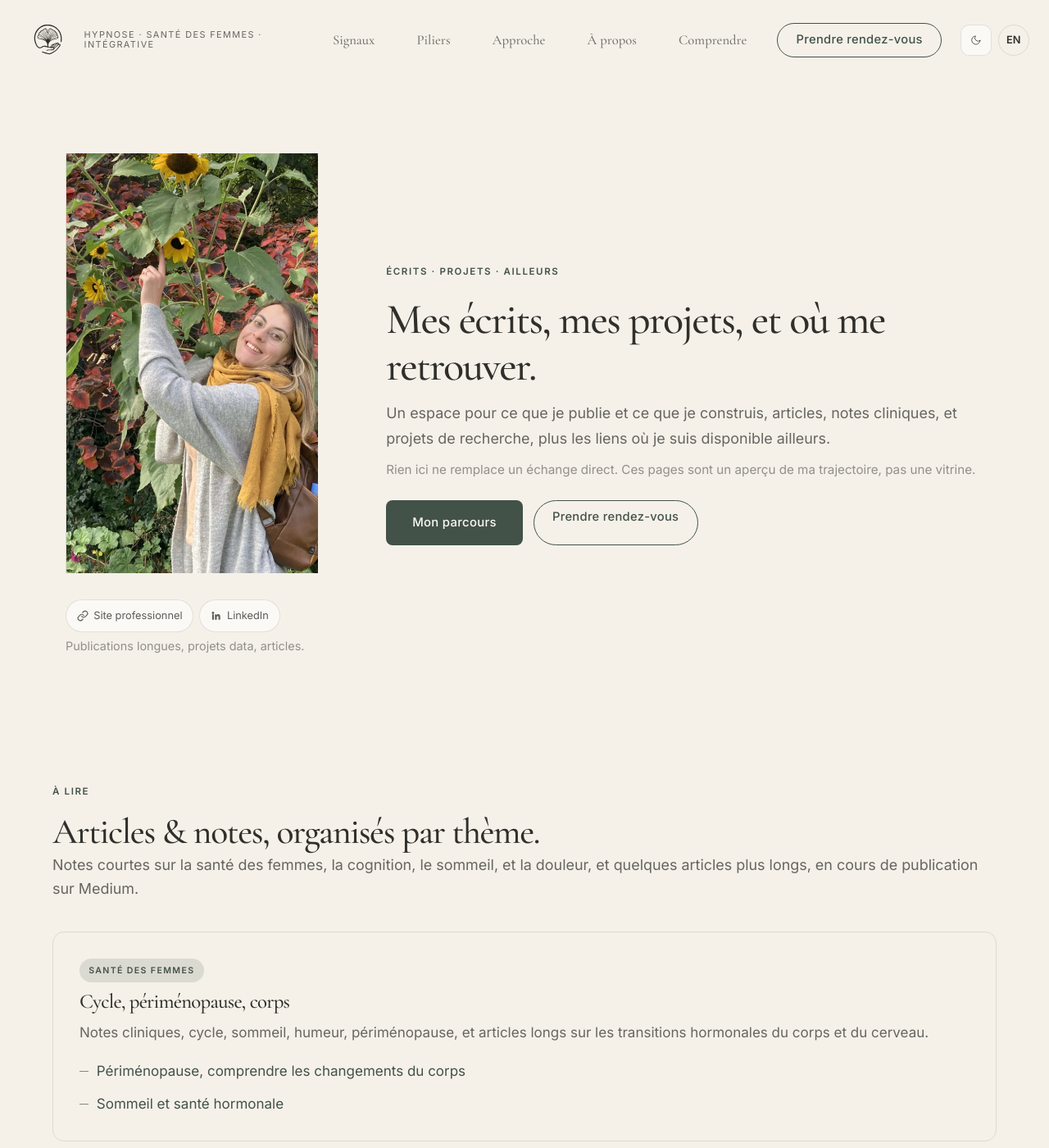
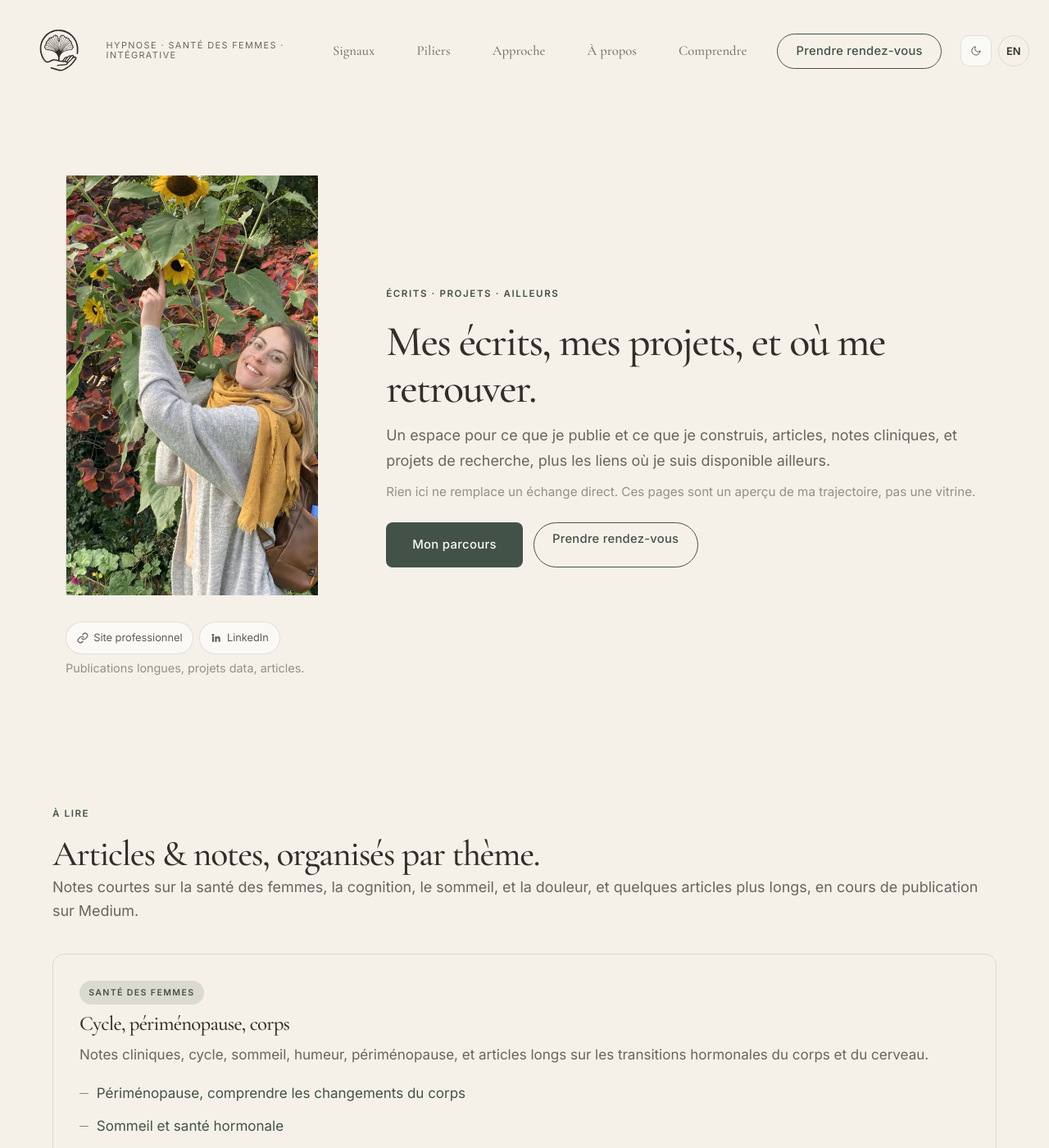
Before and after one commit to logan169/hypno-site, a Jekyll site: the page built from ecrits.md, in a window 1280 px wide and 1400 px high. Shown: the whole window at 82% size. Built offline with Jekyll 4.4.1, drawn with Linux system fonts in a browser that asks for light colours.

Commit message:
ui: logo 69px->96px nav (footer-logo 78->112), cache-buster rework15->rework16

```diff
--- a/_includes/head.html
+++ b/_includes/head.html
@@ -39,10 +39,10 @@
   <script>window.__BASEURL__="{{ site.baseurl }}/";</script>
 
   <!-- Styles + JS criticques (préchargés avant <link>/<script> pour couper le TTI) -->
-  <link rel="preload" href="{{ site.baseurl }}/assets/css/marion.css?v=rework15" as="style">
+  <link rel="preload" href="{{ site.baseurl }}/assets/css/marion.css?v=rework16" as="style">
   <link rel="preload" href="{{ site.baseurl }}/assets/js/main.js" as="script">
-  <link rel="stylesheet" href="{{ site.baseurl }}/assets/css/marion.css?v=rework15">
-  {% if page.collection == 'revue' %}<link rel="stylesheet" href="{{ site.baseurl }}/assets/css/revue.css?v=rework15">{% endif %}
+  <link rel="stylesheet" href="{{ site.baseurl }}/assets/css/marion.css?v=rework16">
+  {% if page.collection == 'revue' %}<link rel="stylesheet" href="{{ site.baseurl }}/assets/css/revue.css?v=rework16">{% endif %}
 
   <!-- Google Analytics (GA4) -->
   {% if site.analytics.enabled and site.analytics.id and jekyll.environment == 'production' %}
--- a/_includes/masthead.html
+++ b/_includes/masthead.html
@@ -4,7 +4,7 @@
 <header class="site-nav" id="top">
   <div class="nav-inner">
     <a class="brand" href="{{ site.baseurl }}/{% if page.lang == 'en' %}en{% else %}fr{% endif %}/loc_{{ page.loc | default: 'bc' }}/#accueil">
-      <img class="brand-mark" src="{{ site.baseurl }}/assets/img/logo.svg" width="69" height="69" alt="Marion Fechino" aria-label="Marion Fechino">
+      <img class="brand-mark" src="{{ site.baseurl }}/assets/img/logo.svg" width="96" height="96" alt="Marion Fechino" aria-label="Marion Fechino">
       <span class="brand-tag">{% if page.lang == 'en' %}Hypnotherapy · Women’s health · Integrative{% else %}Hypnose · Santé des femmes · Intégrative{% endif %}</span>
     </a>
     <nav class="nav-links" aria-label="{% if page.lang == 'en' %}Main navigation{% else %}Navigation principale{% endif %}">
--- a/assets/css/marion.css
+++ b/assets/css/marion.css
@@ -108,7 +108,7 @@ h3{font-size:clamp(1.4rem,2.2vw,1.85rem);font-weight:500;line-height:1.2;margin-
 @media(max-width:1020px){.nav-links a{padding:.28rem .5rem;font-size:.93rem}.nav-tools{gap:.35rem}.lang-toggle{min-width:36px;margin-left:.2rem}}
 
 .brand{display:flex;flex-direction:row;align-items:center;gap:.6rem;line-height:1.1}
-.brand-mark{width:69px;height:69px;flex:0 0 auto}
+.brand-mark{width:96px;height:96px;flex:0 0 auto}
 .brand-name{font-family:var(--serif);font-size:1.52rem;font-weight:600;color:var(--ink)}
 .brand-tag{font-size:.68rem;letter-spacing:.13em;text-transform:uppercase;color:var(--ink-72)}
 
@@ -564,7 +564,7 @@ html::-webkit-scrollbar{width:0;height:0;display:none}
 .section-creme{background:var(--bg-alt);padding-block:3.6rem}
 
 /* ═══ Chrome / shared ═══ */
-.footer-logo{display:block;width:78px;height:78px;margin-bottom:.65rem;border-radius:12px}
+.footer-logo{display:block;width:112px;height:112px;margin-bottom:.65rem;border-radius:12px}
 .nav-tools{display:inline-flex;align-items:center;gap:.5rem;margin-left:.4rem}
 .theme-toggle{display:inline-flex;align-items:center;justify-content:center;width:38px;height:38px;padding:.55rem .7rem;border-radius:10px;background:var(--card);border:1px solid var(--ligne);color:var(--ink-80);font-size:.85rem;letter-spacing:.05em;cursor:pointer;transition:background var(--trans),color var(--trans),border-color var(--trans)}
 .theme-toggle:hover{background:var(--sauge-pale);color:var(--ink);border-color:var(--sauge)}
```
